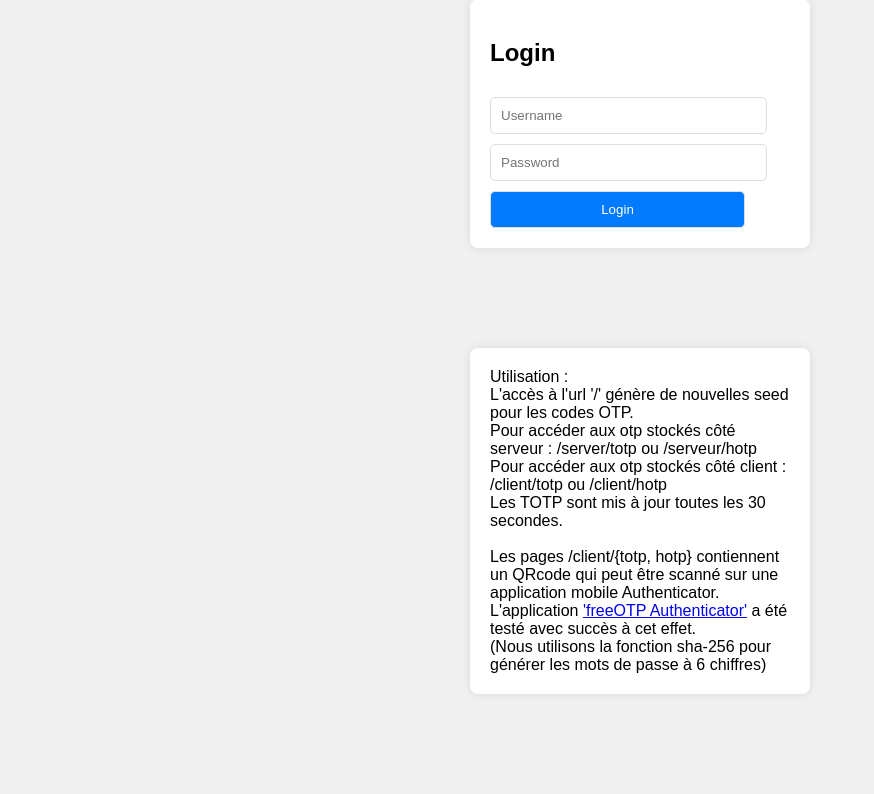
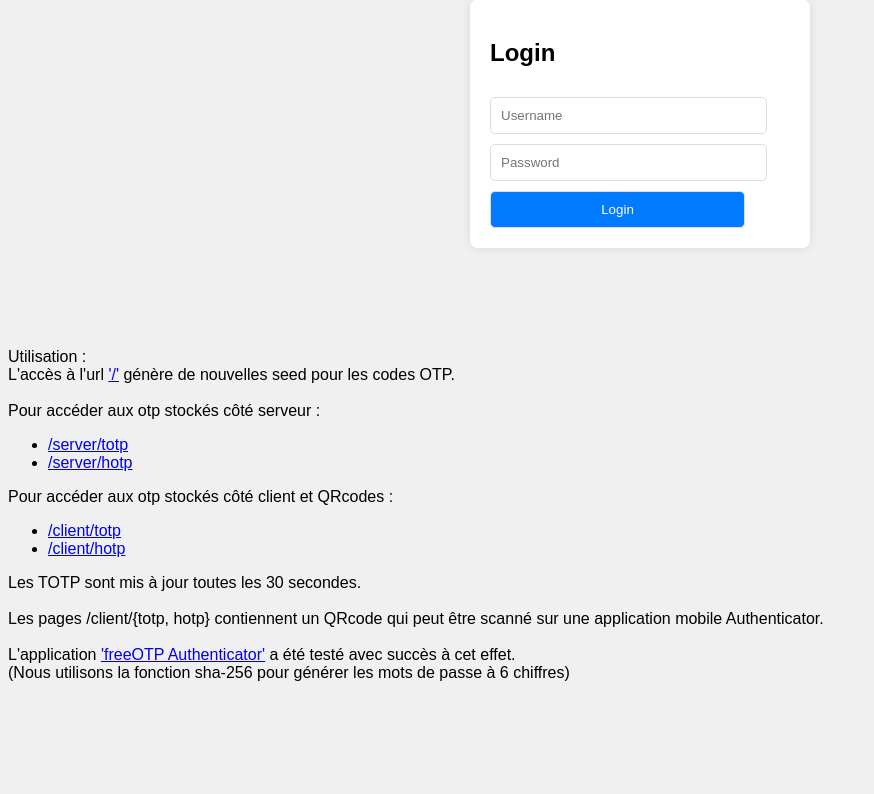
Before and after one commit to mohamedlrouabah1/SECURITY, a Flask app: page /login in a window 1280 px wide. Shown: the part 101-895 px from the top of the page, without its empty margins (0-874 px from the left). After the commit the page ends 782 px from the top, so only its background shows below. Run offline with Flask 3, Linux system fonts and the light colour scheme.

Commit message:
chore: add link to site pages

```diff
--- a/app/templates/login.html
+++ b/app/templates/login.html
@@ -39,18 +39,41 @@
         </div>
     </div>
 
-    <div class="container">
+    <div >
         Utilisation : <br />
-        L'accès à l'url '/' génère de nouvelles seed pour les codes OTP. <br />
-        Pour accéder aux otp stockés côté serveur : /server/totp ou /serveur/hotp <br />
-        Pour accéder aux otp stockés côté client : /client/totp ou /client/hotp <br />
-        Les TOTP sont mis à jour toutes les 30 secondes. <br />
+        L'accès à l'url <a href="/">'/'</a>  génère de nouvelles seed pour les codes OTP.
+        <br />
+        <br />
+        Pour accéder aux otp stockés côté serveur :
+        <ul>
+            <li>
+                <a href="/server/totp" target="_blank" rel="noopener noreferrer"> /server/totp</a>
+            </li>
+            <li>
+                <a href="/server/hotp" target="_blank" rel="noopener noreferrer">/server/hotp</a>
+            </li>
+        </ul>
+        Pour accéder aux otp stockés côté client et QRcodes :
+        <ul>
+            <li>
+                <a href="/client/totp" target="_blank" rel="noopener noreferrer"> /client/totp</a>
+            </li>
+            <li>
+                <a href="/client/hotp" target="_blank" rel="noopener noreferrer">/client/hotp</a>
+            </li>
+        </ul>
+        Les TOTP sont mis à jour toutes les 30 secondes.
+        <br />
         <br />
 
         Les pages /client/{totp, hotp} contiennent un QRcode qui peut être scanné
-        sur une application mobile Authenticator. <br />
+        sur une application mobile Authenticator.
+        <br />
+        <br />
         L'application <a href="https://play.google.com/store/apps/details?id=org.fedorahosted.freeotp&hl=fr&gl=US">'freeOTP Authenticator'</a>  a été testé avec succès à cet effet. <br />
         (Nous utilisons la fonction sha-256 pour générer les mots de passe à 6 chiffres)
+        <br />
+        <br />
     </div>
 
     <script>
```
